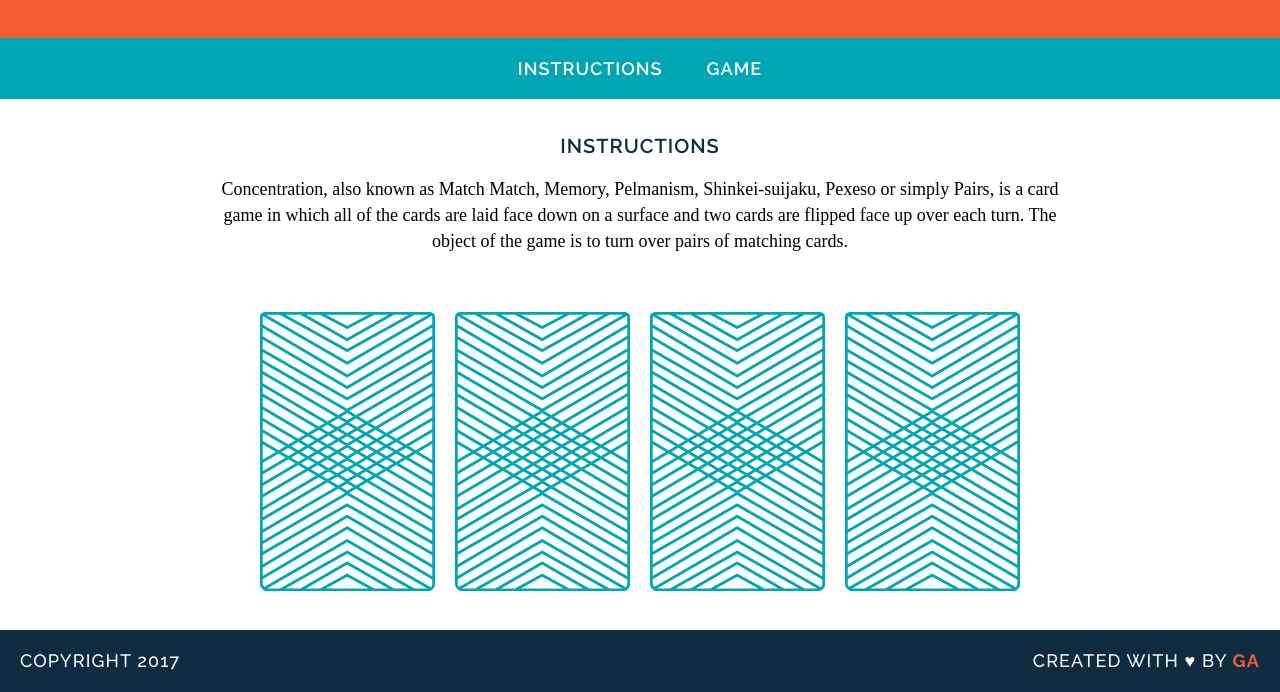
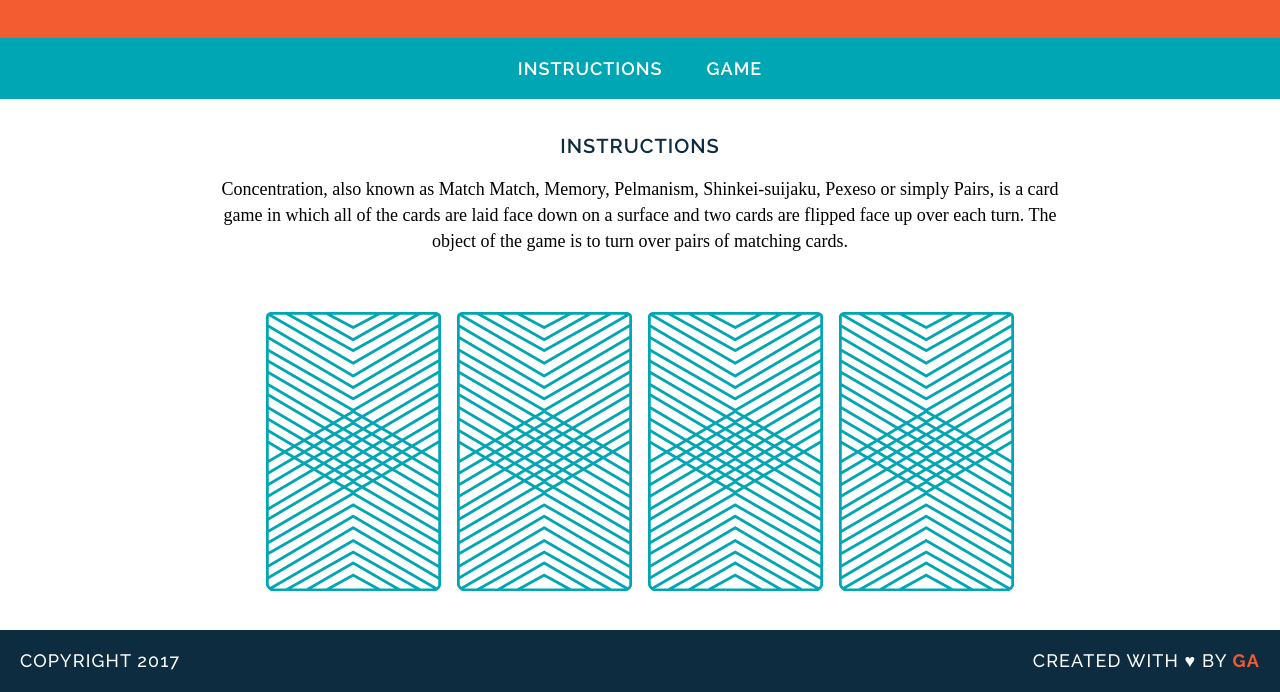
Before and after one commit to reactionaryzebra/wdi-fundamentals-memorygame, a plain HTML site: page memory_game/index.html in a window 1280 px wide. Shown: the part 135-827 px from the top of the page. Drawn offline with Linux system fonts and the light colour scheme; a web font is replaced by a local one.

Commit message:
Created interactivity

```diff
--- a/memory_game/index.html
+++ b/memory_game/index.html
@@ -17,11 +17,7 @@
     <main>
       <h2 id="instructions">Instructions</h2>
       <p>Concentration, also known as Match Match, Memory, Pelmanism, Shinkei-suijaku, Pexeso or simply Pairs, is a card game in which all of the cards are laid face down on a surface and two cards are flipped face up over each turn. The object of the game is to turn over pairs of matching cards.</p>
-      <div id="game">
-        <img src="images/back.png" alt="Queen of Diamonds">
-        <img src="images/back.png" alt="Queen of Hearts">
-        <img src="images/back.png" alt="King of Diamonds">
-        <img src="images/back.png" alt="King of Hearts">
+      <div id="game-board" class="board clearfix">
       </div>
     </main>
     <footer class="clearfix">
--- a/memory_game/js/main.js
+++ b/memory_game/js/main.js
@@ -21,6 +21,7 @@ var cards = [
   }
 ];
 var cardsInPlay = [];
+
 var checkForMatch = function(){
   if (cardsInPlay.length === 2){
     if (cardsInPlay[0] === cardsInPlay[1]){
@@ -30,7 +31,10 @@ var checkForMatch = function(){
     }
   }
 }
-var flipCard = function(cardId){
+
+var flipCard = function(){
+  var cardId = this.getAttribute('data-id');
+  this.setAttribute('src', cards[cardId].cardImage);
   console.log(`User flipped ${cards[cardId].rank}`);
   console.log(cards[cardId].cardImage);
   console.log(cards[cardId].suit)
@@ -38,5 +42,14 @@ var flipCard = function(cardId){
   checkForMatch();
 }
 
-flipCard(0);
-flipCard(2);
+var createBoard = function(){
+  cards.forEach(function(element){
+    var cardElement = document.createElement('img');
+    cardElement.setAttribute('src', 'images/back.png');
+    cardElement.setAttribute('data-id', cards.indexOf(element));
+    cardElement.addEventListener('click', flipCard);
+    document.getElementById('game-board').appendChild(cardElement);
+  })
+}
+
+createBoard();
```
